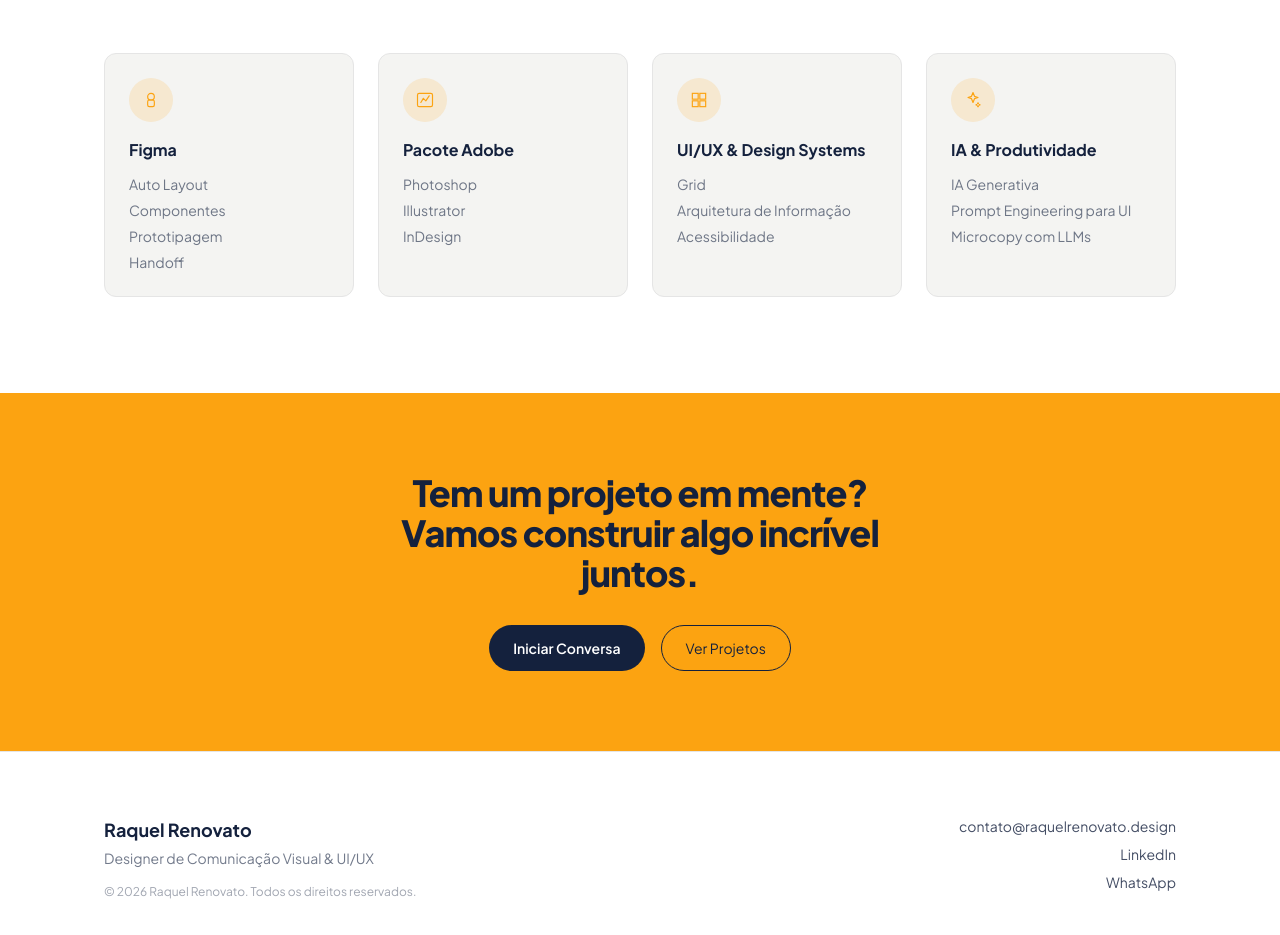
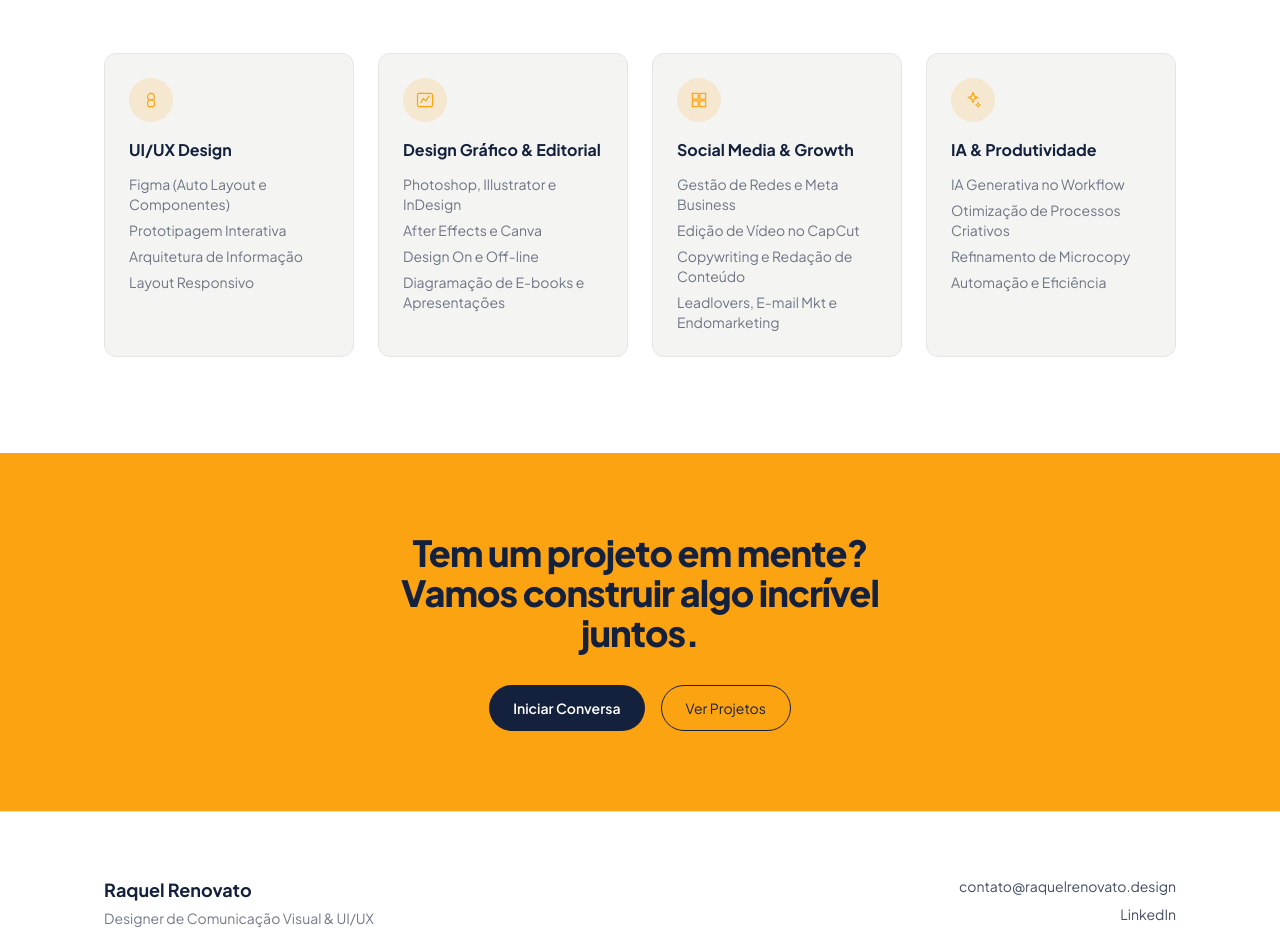
Before and after one commit to raquel-renovato/raquel-renovato-portfolio, a Next.js app: page / in a window 1280 px wide. Shown: the part 4760-5695 px from the top of the page. Built offline with nearby package versions, Linux system fonts and the light colour scheme.

Commit message:
Update Skills.js

```diff
--- a/components/Skills.js
+++ b/components/Skills.js
@@ -1,7 +1,7 @@
 const skillGroups = [
   {
-    title: 'Figma',
-    items: ['Auto Layout', 'Componentes', 'Prototipagem', 'Handoff'],
+    title: 'UI/UX Design',
+    items: ['Figma (Auto Layout e Componentes)', 'Prototipagem Interativa', 'Arquitetura de Informação', 'Layout Responsivo'],
     icon: (
       <svg width="20" height="20" viewBox="0 0 24 24" fill="none">
         <circle cx="12" cy="8" r="4" stroke="#FCA311" strokeWidth="1.4" />
@@ -10,8 +10,8 @@
     ),
   },
   {
-    title: 'Pacote Adobe',
-    items: ['Photoshop', 'Illustrator', 'InDesign'],
+    title: 'Design Gráfico & Editorial',
+    items: ['Photoshop, Illustrator e InDesign', 'After Effects e Canva', 'Design On e Off-line', 'Diagramação de E-books e Apresentações'],
     icon: (
       <svg width="20" height="20" viewBox="0 0 24 24" fill="none">
         <rect x="3" y="4" width="18" height="16" rx="2" stroke="#FCA311" strokeWidth="1.4" />
@@ -20,8 +20,8 @@
     ),
   },
   {
-    title: 'UI/UX & Design Systems',
-    items: ['Grid', 'Arquitetura de Informação', 'Acessibilidade'],
+    title: 'Social Media & Growth',
+    items: ['Gestão de Redes e Meta Business', 'Edição de Vídeo no CapCut', 'Copywriting e Redação de Conteúdo', 'Leadlovers, E-mail Mkt e Endomarketing'],
     icon: (
       <svg width="20" height="20" viewBox="0 0 24 24" fill="none">
         <rect x="4" y="4" width="7" height="7" stroke="#FCA311" strokeWidth="1.4" />
@@ -33,7 +33,7 @@
   },
   {
     title: 'IA & Produtividade',
-    items: ['IA Generativa', 'Prompt Engineering para UI', 'Microcopy com LLMs'],
+    items: ['IA Generativa no Workflow', 'Otimização de Processos Criativos', 'Refinamento de Microcopy', 'Automação e Eficiência'],
     icon: (
       <svg width="20" height="20" viewBox="0 0 24 24" fill="none">
         <path d="M12 3l1.8 4.6L18 9l-4.2 1.4L12 15l-1.8-4.6L6 9l4.2-1.4L12 3z" stroke="#FCA311" strokeWidth="1.4" strokeLinejoin="round" />
```
